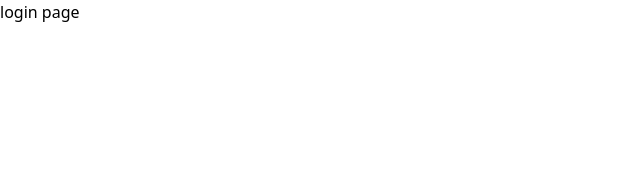
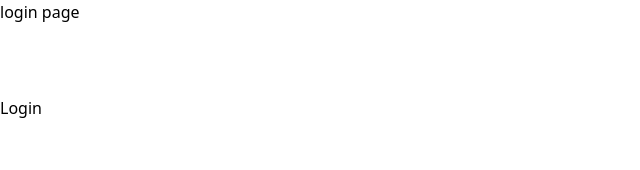
Before and after one commit to hidaka88jp/experiment--nextjs-with-express, a Next.js app: page /login in a window 1280 px wide. Shown: the top 170 px of the page, without its empty margins (0-640 px from the left). Built offline with nearby package versions, Linux system fonts and the light colour scheme.

Commit message:
feat: Add login form

```diff
--- /dev/null
+++ b/app/actions/login.ts
@@ -0,0 +1,37 @@
+"use server";
+
+import { cookies } from "next/headers";
+import { redirect } from "next/navigation";
+
+type LoginState = {
+  error?: string;
+};
+
+export async function loginAction(
+  prevState: LoginState,
+  formData: FormData
+): Promise<LoginState> {
+  const name = formData.get("name");
+  const password = formData.get("password");
+
+  const res = await fetch(process.env.INTERNAL_LOGIN_URL!, {
+    method: "POST",
+    headers: { "Content-Type": "application/json" },
+    body: JSON.stringify({ name, password }),
+  });
+
+  if (!res.ok) {
+    return { error: "ログインに失敗しました" };
+  }
+
+  const user = await res.json();
+
+  // Cookie セット（必要なら）
+  const cookieStore = await cookies();
+  cookieStore.set("user", user.name, {
+    httpOnly: true,
+    secure: true,
+  });
+
+  redirect("/dashboard");
+}
--- /dev/null
+++ b/app/components/LoginForm/index.tsx
@@ -0,0 +1,18 @@
+"use client";
+
+import { useFormState } from "react-dom";
+import { loginAction } from "@/app/actions/login";
+
+export default function LoginPage() {
+  const [state, formAction] = useFormState(loginAction, {});
+
+  return (
+    <form action={formAction}>
+      <input name="name" type="text" className="mb-3" /><br/>
+      <input name="password" type="password" className="mb-3" /><br/>
+      <button type="submit">Login</button>
+
+      {state?.error && <p>{state.error}</p>}
+    </form>
+  );
+}
--- a/app/login/page.tsx
+++ b/app/login/page.tsx
@@ -1,7 +1,10 @@
+import LoginForm from "@/app/components/LoginForm";
+
 export default function loginPage() {
   return (
     <>
       <p>login page</p>
+      <LoginForm />
     </>
   );
 }
```
